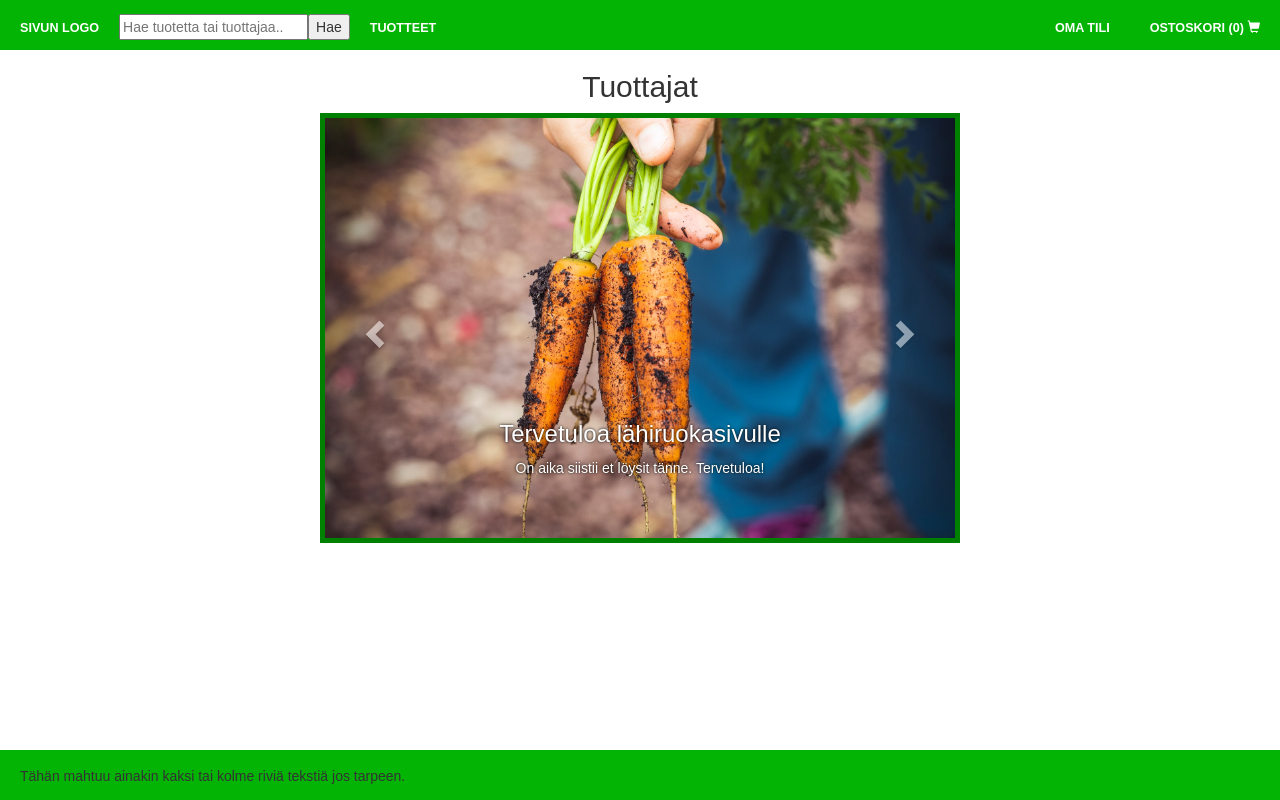
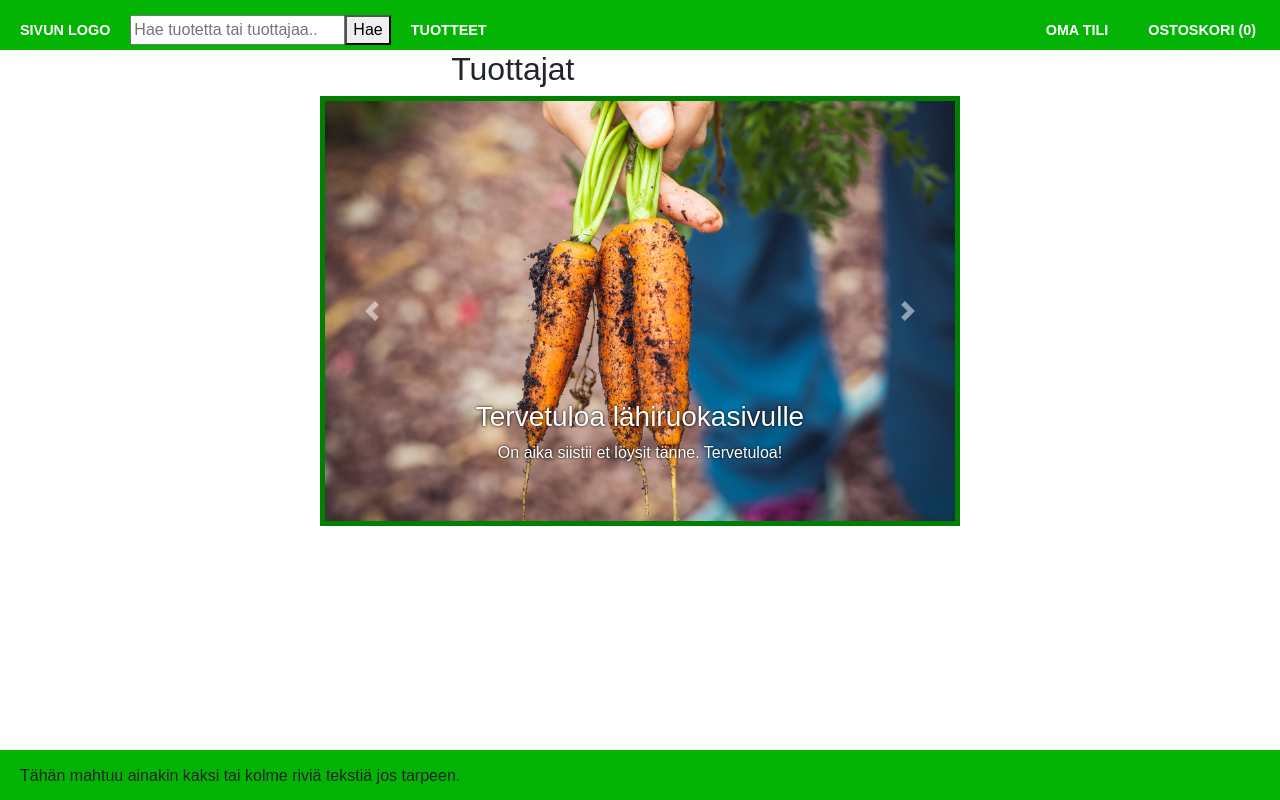
Before and after one commit to jnyste/lahiruoka, a React (Create React App) app in the folder frontend/: page / in a window 1280 px wide. Built offline with nearby package versions, Linux system fonts and the light colour scheme; no server answers.

Commit message:
index.html & FarmCarousel.js: Change BootStrap version from 3.4.0 -> 4.0.0.

```diff
--- a/frontend/public/index.html
+++ b/frontend/public/index.html
@@ -3,9 +3,10 @@
   <head>
     <meta charset="utf-8" />
     <link rel="shortcut icon" href="%PUBLIC_URL%/favicon.ico" />
-    <link rel="stylesheet" href="https://maxcdn.bootstrapcdn.com/bootstrap/3.4.0/css/bootstrap.min.css">
-    <script src="https://ajax.googleapis.com/ajax/libs/jquery/3.3.1/jquery.min.js"></script>
-    <script src="https://maxcdn.bootstrapcdn.com/bootstrap/3.4.0/js/bootstrap.min.js"></script>
+    <link rel="stylesheet" href="https://maxcdn.bootstrapcdn.com/bootstrap/4.0.0/css/bootstrap.min.css" integrity="sha384-Gn5384xqQ1aoWXA+058RXPxPg6fy4IWvTNh0E263XmFcJlSAwiGgFAW/dAiS6JXm" crossorigin="anonymous">
+    <script src="https://code.jquery.com/jquery-3.2.1.slim.min.js" integrity="sha384-KJ3o2DKtIkvYIK3UENzmM7KCkRr/rE9/Qpg6aAZGJwFDMVNA/GpGFF93hXpG5KkN" crossorigin="anonymous"></script>
+    <script src="https://cdnjs.cloudflare.com/ajax/libs/popper.js/1.12.9/umd/popper.min.js" integrity="sha384-ApNbgh9B+Y1QKtv3Rn7W3mgPxhU9K/ScQsAP7hUibX39j7fakFPskvXusvfa0b4Q" crossorigin="anonymous"></script>
+    <script src="https://maxcdn.bootstrapcdn.com/bootstrap/4.0.0/js/bootstrap.min.js" integrity="sha384-JZR6Spejh4U02d8jOt6vLEHfe/JQGiRRSQQxSfFWpi1MquVdAyjUar5+76PVCmYl" crossorigin="anonymous"></script>
     <meta
       name="viewport"
       content="width=device-width, initial-scale=1, shrink-to-fit=no"
--- a/frontend/src/FarmCarousel.js
+++ b/frontend/src/FarmCarousel.js
@@ -8,10 +8,10 @@
 class CarouselItem extends Component {
     render() {
         return (
-            <div className="item">
+            <div className="carousel-item">
                 <Link to="/profiili"><img src={logo3} alt="Vehnä"/></Link>
 
-                <div className="carousel-caption">
+                <div className="carousel-caption d-none d-md-block">
                     <h3>{this.props.item.companyName}</h3>
                     <p>{this.props.item.info}</p>
                 </div>
@@ -47,13 +47,12 @@
             <div className="carouselcontainer">
                 <h2>Tuottajat</h2>
                 <div id="myCarousel" className="carousel slide" data-ride="carousel">
-
                     <div className="carousel-inner">
-                        <div className="item active">
+                        <div className="carousel-item active">
                             <Link to="/">
                                 <img src={logo1} alt="Porkkana" />
                             </Link>
-                            <div className="carousel-caption">
+                            <div className="carousel-caption d-none d-md-block">
                                 <h3>Tervetuloa lähiruokasivulle</h3>
                                 <p>On aika siistii et löysit tänne. Tervetuloa!</p>
                             </div>
@@ -62,12 +61,12 @@
                         {this.state.carouselItemList}
                     </div>
 
-                    <a className="left carousel-control" href="#myCarousel" data-slide="prev">
-                        <span className="glyphicon glyphicon-chevron-left"></span>
+                    <a className="carousel-control-prev" href="#myCarousel" role="button" data-slide="prev">
+                        <span className="carousel-control-prev-icon" aria-hidden="true"></span>
                         <span className="sr-only">Previous</span>
                     </a>
-                    <a className="right carousel-control" href="#myCarousel" data-slide="next">
-                        <span className="glyphicon glyphicon-chevron-right"></span>
+                    <a className="carousel-control-next" href="#myCarousel" role="button" data-slide="next">
+                        <span className="carousel-control-next-icon" aria-hidden="true"></span>
                         <span className="sr-only">Next</span>
                     </a>
                 </div>
```
